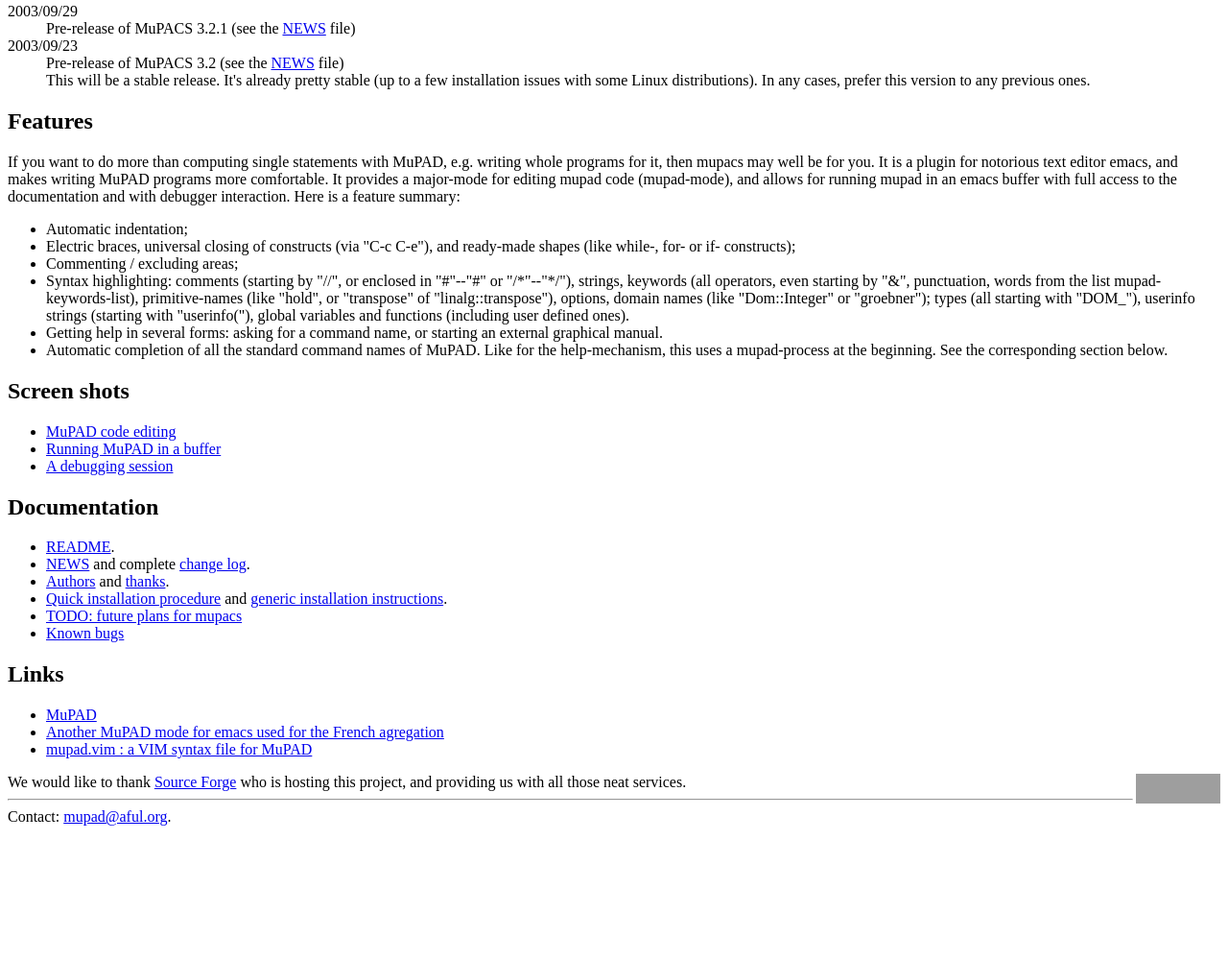
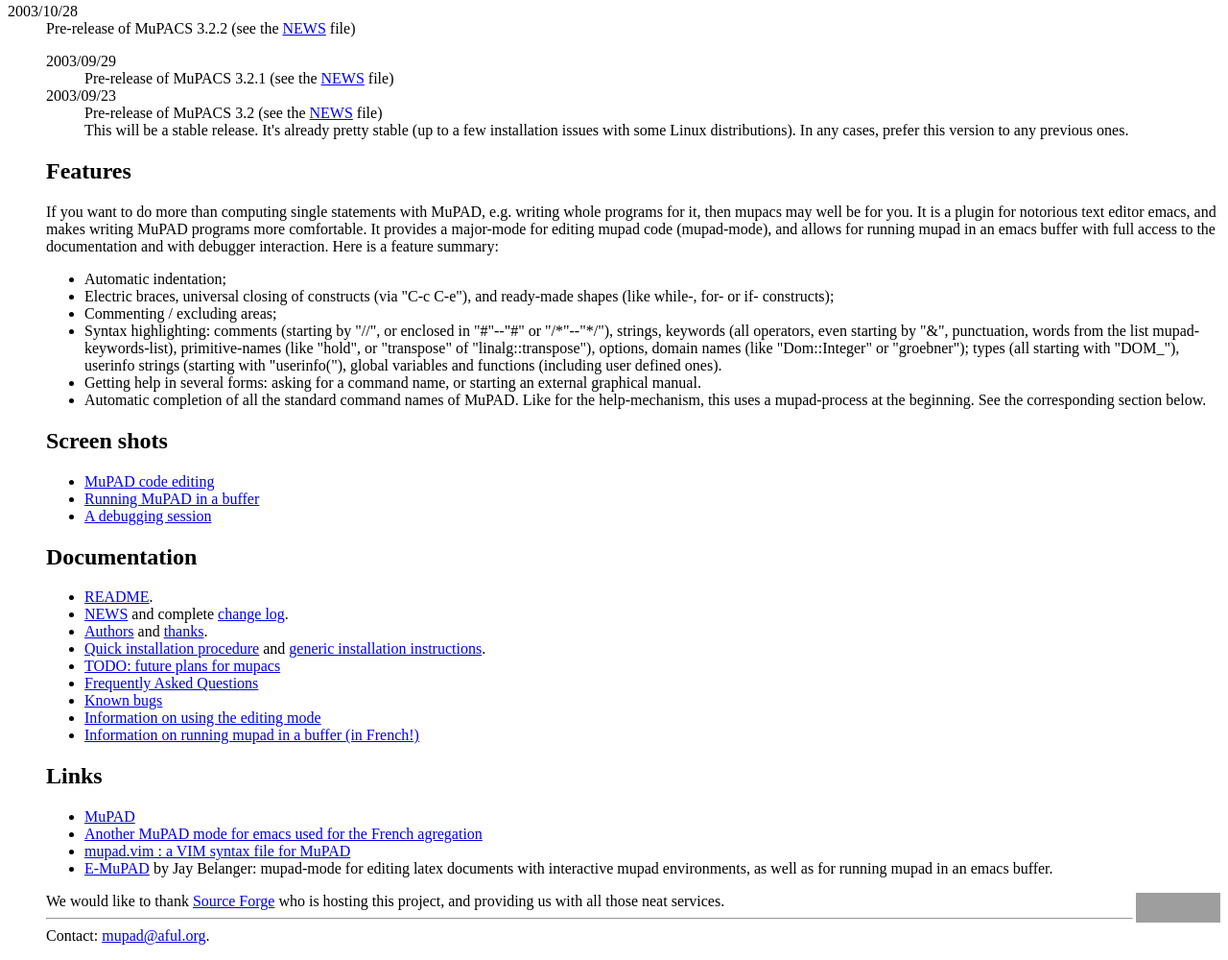
Before and after one commit to emacsattic/mupad, a plain HTML site: page index.html in a window 1280 px wide. Shown: the part 264-1264 px from the top of the page at 96% size. Before the commit the page ends 1132 px from the top, so only its background shows below. Drawn offline with Linux system fonts and the light colour scheme; grey boxes are pictures that could not be loaded.

Commit message:
Update for mupad 3.2.2

```diff
--- a/index.html
+++ b/index.html
@@ -28,6 +28,8 @@ home page, in French</a></h2>
 
 <hr>
 <h2><a name="news">News</a></h2>
+<dl><dt>2003/10/28
+    <dd>Pre-release of MuPACS 3.2.2 (see the <a href="NEWS">NEWS</a> file)<br>
 <dl><dt>2003/09/29
     <dd>Pre-release of MuPACS 3.2.1 (see the <a href="NEWS">NEWS</a> file)<br>
 <dt>2003/09/23
@@ -88,7 +90,11 @@ interaction. Here is a feature summary:
     <li><a href="QuickInstall">Quick installation procedure</a> and
         <a href="INSTALL">generic installation instructions</a>.
     <li><a href="TODO">TODO: future plans for mupacs</a>
+    <li><a href="FAQ">Frequently Asked Questions</a>
     <li><a href="BUGS">Known bugs</a>
+    <li><a href="mupad.el-info">Information on using the editing mode</a>
+    <li><a href="mupad-run.el-info">Information on running mupad in a
+        buffer (in French!)</a>
 </ul>
 
 <h2><a name="links">Links</a></h2>
@@ -100,6 +106,10 @@ interaction. Here is a feature summary:
     MuPAD mode for emacs used for the French agregation</a>
     <li><a href="http://vim.sourceforge.net/scripts/script.php?script_id=723"
         >mupad.vim : a VIM syntax file for MuPAD</a>
+    <li><a href="ftp://vh213601.truman.edu/pub/EMuPAD/">E-MuPAD</a> by
+        Jay Belanger: mupad-mode for editing latex documents with
+        interactive mupad environments, as well as for running mupad
+        in an emacs buffer.
 </ul>
 
 <a href="http://sourceforge.net"> <img
```
Also changed, not shown: 1 other file.
